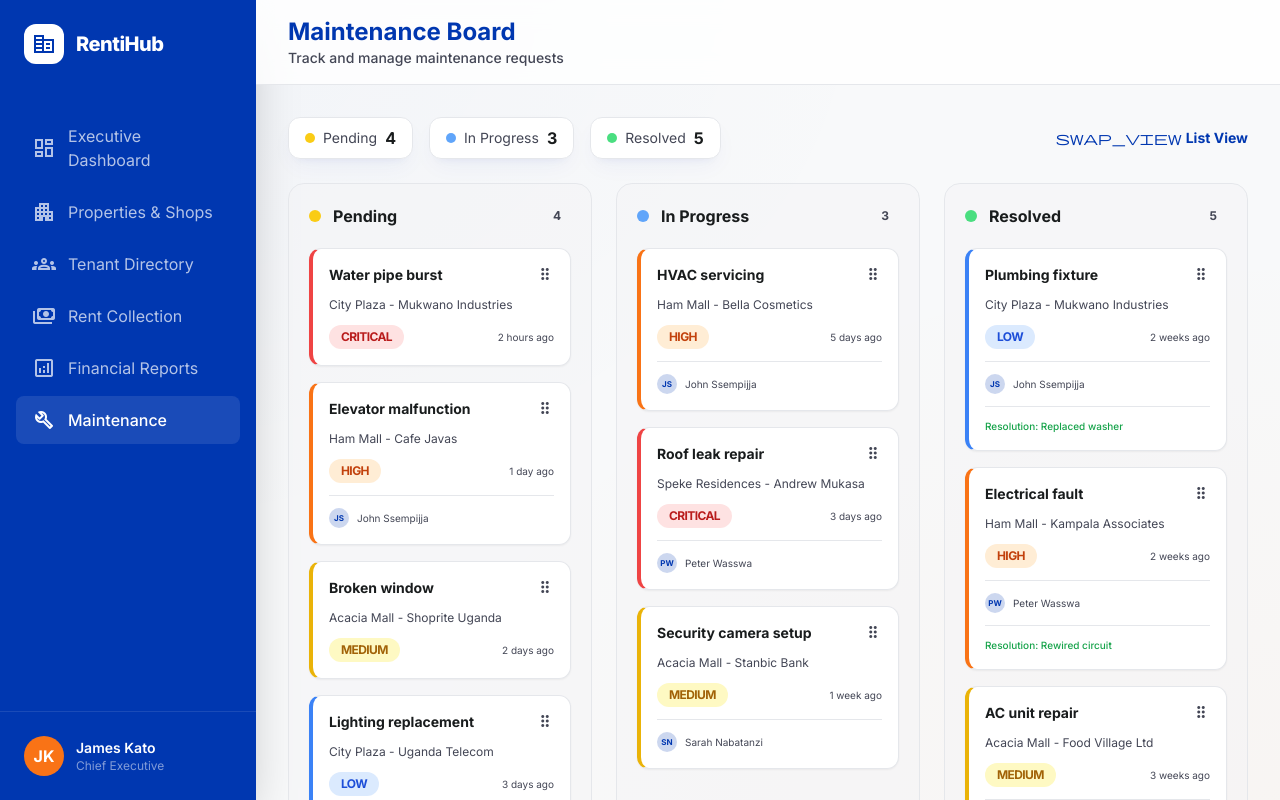
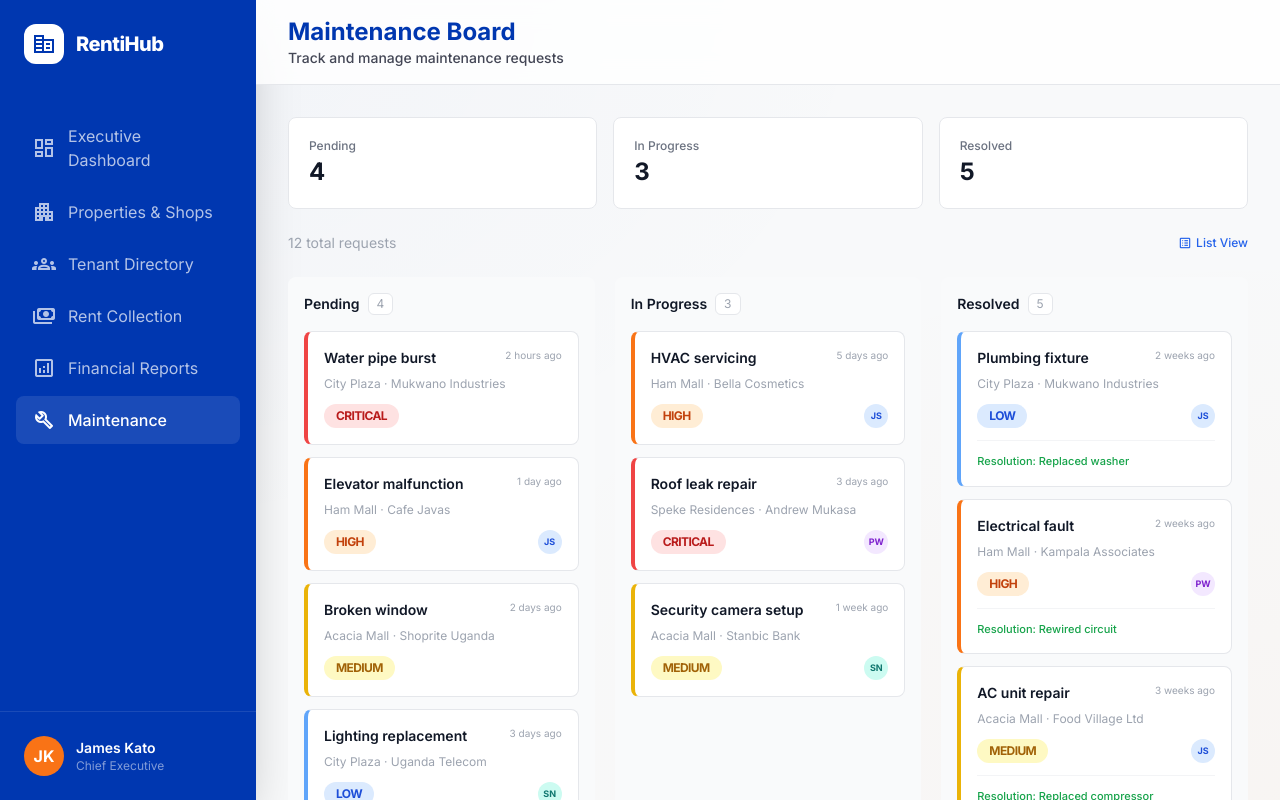
Before and after one commit to RockieRaheem/Renti-Hub, a React (Vite) app: page /maintenance-board in a window 1280 px wide. Built offline with nearby package versions, Linux system fonts and the light colour scheme.

Commit message:
Modify the maintenance dashboard

```diff
--- a/src/data/maintenance.js
+++ b/src/data/maintenance.js
@@ -1,10 +1,10 @@
-export const maintenanceStats = { pending: 4, inProgress: 3, resolved: 5, total: 12 }
+export const maintenanceStats = { pending: 4, inProgress: 3, resolved: 5 }
 
 export const requests = {
   pending: [
-    { id: 1, title: 'Water pipe burst', property: 'City Plaza', priority: 'Critical', tenant: 'Mukwano Industries', date: '2 hours ago', assignee: 'Unassigned' },
+    { id: 1, title: 'Water pipe burst', property: 'City Plaza', priority: 'Critical', tenant: 'Mukwano Industries', date: '2 hours ago', assignee: null },
     { id: 2, title: 'Elevator malfunction', property: 'Ham Mall', priority: 'High', tenant: 'Cafe Javas', date: '1 day ago', assignee: 'John Ssempijja' },
-    { id: 3, title: 'Broken window', property: 'Acacia Mall', priority: 'Medium', tenant: 'Shoprite Uganda', date: '2 days ago', assignee: 'Unassigned' },
+    { id: 3, title: 'Broken window', property: 'Acacia Mall', priority: 'Medium', tenant: 'Shoprite Uganda', date: '2 days ago', assignee: null },
     { id: 4, title: 'Lighting replacement', property: 'City Plaza', priority: 'Low', tenant: 'Uganda Telecom', date: '3 days ago', assignee: 'Sarah Nabatanzi' },
   ],
   inProgress: [
@@ -20,3 +20,28 @@ export const requests = {
     { id: 12, title: 'Paint touch-up', property: 'Ham Mall', priority: 'Low', tenant: 'Cafe Javas', date: '1 month ago', assignee: 'Peter Wasswa', resolution: 'Completed' },
   ],
 }
+
+function initials(name) {
+  return name.split(' ').map((w) => w[0]).join('')
+}
+
+const assigneeColors = {
+  'John Ssempijja': 'bg-blue-100 text-blue-700',
+  'Peter Wasswa': 'bg-purple-100 text-purple-700',
+  'Sarah Nabatanzi': 'bg-teal-100 text-teal-700',
+}
+
+export function getAssigneeColor(name) {
+  return assigneeColors[name] || 'bg-gray-100 text-gray-700'
+}
+
+export function assigneeInitials(name) {
+  return initials(name)
+}
+
+export const priorityBorders = {
+  Critical: 'border-l-red-500',
+  High: 'border-l-orange-500',
+  Medium: 'border-l-yellow-500',
+  Low: 'border-l-blue-400',
+}
--- a/src/pages/MaintenanceBoard.jsx
+++ b/src/pages/MaintenanceBoard.jsx
@@ -1,47 +1,40 @@
 import { Link } from 'react-router-dom'
 import StatusBadge from '../components/ui/StatusBadge'
-import { maintenanceStats, requests } from '../data/maintenance'
-
-const priorityColor = { Critical: 'border-l-red-500', High: 'border-l-orange-500', Medium: 'border-l-yellow-500', Low: 'border-l-blue-500' }
+import { maintenanceStats, requests, getAssigneeColor, assigneeInitials, priorityBorders } from '../data/maintenance'
 
 function KanbanCard({ item }) {
   return (
-    <div className={`bg-white rounded-xl border border-border-subtle shadow-sm p-4 border-l-4 ${priorityColor[item.priority] || 'border-l-gray-300'} hover:shadow-md transition-shadow`}>
-      <div className="flex justify-between items-start mb-3">
-        <h4 className="font-bold text-sm text-on-surface">{item.title}</h4>
-        <span className="material-symbols-outlined text-on-surface-variant text-[18px] cursor-grab">drag_indicator</span>
+    <div className={`bg-white rounded-lg border border-gray-200 border-l-4 ${priorityBorders[item.priority] || 'border-l-gray-300'} p-4`}>
+      <div className="flex items-start justify-between mb-2">
+        <h4 className="text-sm font-semibold text-gray-900">{item.title}</h4>
+        <span className="text-[10px] text-gray-400 whitespace-nowrap ml-3">{item.date}</span>
       </div>
-      <p className="text-xs text-on-surface-variant mb-3">{item.property} - {item.tenant}</p>
-      <div className="flex justify-between items-center">
+      <p className="text-xs text-gray-400 mb-3">{item.property} &middot; {item.tenant}</p>
+      <div className="flex items-center justify-between">
         <StatusBadge status={item.priority} />
-        <span className="text-[10px] text-on-surface-variant">{item.date}</span>
+        {item.assignee && (
+          <div className={`w-6 h-6 rounded-full flex items-center justify-center text-[9px] font-bold ${getAssigneeColor(item.assignee)}`}>
+            {assigneeInitials(item.assignee)}
+          </div>
+        )}
       </div>
-      {item.assignee && item.assignee !== 'Unassigned' && (
-        <div className="mt-3 pt-3 border-t border-border-subtle flex items-center gap-2">
-          <div className="w-5 h-5 rounded-full bg-primary/20 flex items-center justify-center text-[8px] font-bold text-primary">
-            {item.assignee.split(' ').map((w) => w[0]).join('')}
-          </div>
-          <span className="text-[10px] text-on-surface-variant">{item.assignee}</span>
-        </div>
-      )}
       {item.resolution && (
-        <div className="mt-3 pt-3 border-t border-border-subtle">
-          <p className="text-[10px] text-status-paid font-medium">Resolution: {item.resolution}</p>
-        </div>
+        <p className="mt-3 pt-3 border-t border-gray-100 text-[11px] text-green-600 font-medium">
+          Resolution: {item.resolution}
+        </p>
       )}
     </div>
   )
 }
 
-function KanbanColumn({ title, count, color, items }) {
+function KanbanColumn({ title, count, items }) {
   return (
-    <div className="bg-surface-container-low/50 rounded-2xl p-5 border border-border-subtle">
-      <div className="flex items-center gap-3 mb-5">
-        <div className={`w-3 h-3 rounded-full ${color}`} />
-        <h3 className="font-bold text-on-surface">{title}</h3>
-        <span className={`ml-auto px-2.5 py-0.5 text-xs font-bold rounded-full ${color}/10 text-on-surface-variant`}>{count}</span>
+    <div className="bg-gray-50 rounded-lg p-4">
+      <div className="flex items-center gap-2 mb-4">
+        <h3 className="text-sm font-semibold text-gray-900">{title}</h3>
+        <span className="text-xs text-gray-400 bg-white border border-gray-200 rounded-md px-2 py-0.5">{count}</span>
       </div>
-      <div className="space-y-4 min-h-[300px]">
+      <div className="space-y-3">
         {items.map((item) => <KanbanCard key={item.id} item={item} />)}
       </div>
     </div>
@@ -49,31 +42,36 @@ function KanbanColumn({ title, count, color, items }) {
 }
 
 export default function MaintenanceBoard() {
+  const columns = [
+    { title: 'Pending', count: maintenanceStats.pending, items: requests.pending },
+    { title: 'In Progress', count: maintenanceStats.inProgress, items: requests.inProgress },
+    { title: 'Resolved', count: maintenanceStats.resolved, items: requests.resolved },
+  ]
+
   return (
-    <div className="p-8 space-y-6">
-      <div className="flex justify-between items-center">
-        <div className="flex gap-4">
-          {[
-            { label: 'Pending', value: maintenanceStats.pending, color: 'bg-yellow-400' },
-            { label: 'In Progress', value: maintenanceStats.inProgress, color: 'bg-blue-400' },
-            { label: 'Resolved', value: maintenanceStats.resolved, color: 'bg-green-400' },
-          ].map((s, i) => (
-            <div key={i} className="flex items-center gap-2 bg-white px-4 py-2 rounded-xl shadow-premium border border-border-subtle">
-              <div className={`w-2.5 h-2.5 rounded-full ${s.color}`} />
-              <span className="text-sm text-on-surface-variant">{s.label}</span>
-              <span className="font-bold text-on-surface">{s.value}</span>
-            </div>
-          ))}
-        </div>
-        <Link to="/maintenance-requests" className="text-primary text-sm font-bold hover:underline flex items-center gap-1">
-          <span className="material-symbols-outlined text-sm">swap_view</span> List View
+    <div className="p-6 md:p-8 space-y-6">
+
+      <div className="grid grid-cols-3 gap-4">
+        {columns.map((c) => (
+          <div key={c.title} className="bg-white rounded-lg border border-gray-200 p-5">
+            <p className="text-xs text-gray-500 font-medium mb-0.5">{c.title}</p>
+            <p className="text-2xl font-bold text-gray-900">{c.count}</p>
+          </div>
+        ))}
+      </div>
+
+      <div className="flex items-center justify-between">
+        <p className="text-sm text-gray-400">{maintenanceStats.pending + maintenanceStats.inProgress + maintenanceStats.resolved} total requests</p>
+        <Link to="/maintenance-requests" className="text-xs font-medium text-blue-600 hover:text-blue-700 flex items-center gap-1">
+          <span className="material-symbols-outlined text-sm">list_alt</span>
+          List View
         </Link>
       </div>
 
-      <div className="grid grid-cols-1 md:grid-cols-3 gap-6">
-        <KanbanColumn title="Pending" count={requests.pending.length} color="bg-yellow-400" items={requests.pending} />
-        <KanbanColumn title="In Progress" count={requests.inProgress.length} color="bg-blue-400" items={requests.inProgress} />
-        <KanbanColumn title="Resolved" count={requests.resolved.length} color="bg-green-400" items={requests.resolved} />
+      <div className="grid grid-cols-1 md:grid-cols-3 gap-5">
+        {columns.map((c) => (
+          <KanbanColumn key={c.title} title={c.title} count={c.count} items={c.items} />
+        ))}
       </div>
     </div>
   )
--- a/src/pages/MaintenanceRequests.jsx
+++ b/src/pages/MaintenanceRequests.jsx
@@ -1,47 +1,57 @@
 import { useState } from 'react'
 import { Link } from 'react-router-dom'
 import StatusBadge from '../components/ui/StatusBadge'
-import { requests } from '../data/maintenance'
+import { requests, getAssigneeColor, assigneeInitials, priorityBorders } from '../data/maintenance'
 
 const allRequests = [...requests.pending, ...requests.inProgress, ...requests.resolved]
 
-const statusClass = (r) => {
-  if (r.resolution) return 'bg-status-paid/10 text-status-paid'
-  if (r.assignee && r.assignee !== 'Unassigned') return 'bg-blue-100 text-blue-700'
-  return 'bg-yellow-100 text-yellow-700'
+const statusMeta = (r) => {
+  if (r.resolution) return { label: 'Resolved', class: 'bg-green-50 text-green-700' }
+  if (r.assignee) return { label: 'In Progress', class: 'bg-blue-50 text-blue-700' }
+  return { label: 'Pending', class: 'bg-yellow-50 text-yellow-700' }
 }
-const statusLabel = (r) => {
-  if (r.resolution) return 'Resolved'
-  if (r.assignee && r.assignee !== 'Unassigned') return 'In Progress'
-  return 'Pending'
+
+function KanbanCard({ item }) {
+  return (
+    <div className={`bg-white rounded-lg border border-gray-200 border-l-4 ${priorityBorders[item.priority] || 'border-l-gray-300'} p-4`}>
+      <div className="flex items-start justify-between mb-2">
+        <h4 className="text-sm font-semibold text-gray-900">{item.title}</h4>
+        <span className="text-[10px] text-gray-400 whitespace-nowrap ml-3">{item.date}</span>
+      </div>
+      <p className="text-xs text-gray-400 mb-3">{item.property} &middot; {item.tenant}</p>
+      <div className="flex items-center justify-between">
+        <StatusBadge status={item.priority} />
+        {item.assignee && (
+          <div className={`w-6 h-6 rounded-full flex items-center justify-center text-[9px] font-bold ${getAssigneeColor(item.assignee)}`}>
+            {assigneeInitials(item.assignee)}
+          </div>
+        )}
+      </div>
+      {item.resolution && (
+        <p className="mt-3 pt-3 border-t border-gray-100 text-[11px] text-green-600 font-medium">
+          Resolution: {item.resolution}
+        </p>
+      )}
+    </div>
+  )
 }
 
 function KanbanView() {
   const columns = [
-    { title: 'Pending', items: requests.pending, color: 'bg-yellow-400' },
-    { title: 'In Progress', items: requests.inProgress, color: 'bg-blue-400' },
-    { title: 'Resolved', items: requests.resolved, color: 'bg-green-400' },
+    { title: 'Pending', items: requests.pending },
+    { title: 'In Progress', items: requests.inProgress },
+    { title: 'Resolved', items: requests.resolved },
   ]
   return (
-    <div className="grid grid-cols-1 md:grid-cols-3 gap-6">
+    <div className="grid grid-cols-1 md:grid-cols-3 gap-5">
       {columns.map((col) => (
-        <div key={col.title} className="bg-surface-container-low/50 rounded-2xl p-5 border border-border-subtle">
-          <div className="flex items-center gap-3 mb-5">
-            <div className={`w-3 h-3 rounded-full ${col.color}`} />
-            <h3 className="font-bold text-on-surface">{col.title}</h3>
-            <span className="ml-auto px-2.5 py-0.5 text-xs font-bold rounded-full bg-white/50 text-on-surface-variant">{col.items.length}</span>
+        <div key={col.title} className="bg-gray-50 rounded-lg p-4">
+          <div className="flex items-center gap-2 mb-4">
+            <h3 className="text-sm font-semibold text-gray-900">{col.title}</h3>
+            <span className="text-xs text-gray-400 bg-white border border-gray-200 rounded-md px-2 py-0.5">{col.items.length}</span>
           </div>
-          <div className="space-y-4">
-            {col.items.map((item) => (
-              <div key={item.id} className="bg-white rounded-xl border border-border-subtle shadow-sm p-4 hover:shadow-md transition-shadow">
-                <h4 className="font-bold text-sm text-on-surface mb-2">{item.title}</h4>
-                <p className="text-xs text-on-surface-variant mb-3">{item.property} - {item.tenant}</p>
-                <div className="flex justify-between items-center">
-                  <StatusBadge status={item.priority} />
-                  <span className="text-[10px] text-on-surface-variant">{item.date}</span>
-                </div>
-              </div>
-            ))}
+          <div className="space-y-3">
+            {col.items.map((item) => <KanbanCard key={item.id} item={item} />)}
           </div>
         </div>
       ))}
@@ -51,31 +61,49 @@ function KanbanView() {
 
 function ListView() {
   return (
-    <div className="bg-white rounded-2xl shadow-premium border border-border-subtle overflow-hidden">
-      <table className="w-full text-left">
-        <thead className="bg-surface-container-low">
-          <tr>
+    <div className="bg-white rounded-lg border border-gray-200 overflow-hidden">
+      <div className="overflow-x-auto">
+        <table className="w-full text-sm">
+          <thead>
+            <tr className="border-b border-gray-50">
               {['Request', 'Property', 'Tenant', 'Priority', 'Status', 'Assignee', 'Date'].map((h) => (
-              <th key={h} className="px-6 py-4 text-xs font-bold text-on-surface-variant uppercase tracking-widest">{h}</th>
+                <th key={h} className="text-left px-6 py-3 text-[11px] text-gray-400 font-semibold uppercase tracking-wider">{h}</th>
               ))}
             </tr>
           </thead>
-        <tbody className="divide-y divide-border-subtle">
-          {allRequests.map((r) => (
-            <tr key={r.id} className="hover:bg-surface-container-lowest transition-colors">
-              <td className="px-6 py-4 font-semibold text-sm text-on-surface">{r.title}</td>
-              <td className="px-6 py-4 text-sm text-on-surface-variant">{r.property}</td>
-              <td className="px-6 py-4 text-sm">{r.tenant}</td>
+          <tbody className="divide-y divide-gray-50">
+            {allRequests.map((r) => {
+              const sm = statusMeta(r)
+              return (
+                <tr key={r.id} className="hover:bg-gray-50 transition-colors">
+                  <td className="px-6 py-4 font-medium text-gray-900">{r.title}</td>
+                  <td className="px-6 py-4 text-gray-500">{r.property}</td>
+                  <td className="px-6 py-4 text-gray-700">{r.tenant}</td>
                   <td className="px-6 py-4"><StatusBadge status={r.priority} /></td>
                   <td className="px-6 py-4">
-                <span className={`px-3 py-1 text-xs font-bold rounded-full ${statusClass(r)}`}>{statusLabel(r)}</span>
+                    <span className={`${sm.class} px-2.5 py-1 text-[11px] font-semibold rounded-md`}>{sm.label}</span>
                   </td>
-              <td className="px-6 py-4 text-sm text-on-surface-variant">{r.assignee}</td>
-              <td className="px-6 py-4 text-sm text-on-surface-variant">{r.date}</td>
+                  <td className="px-6 py-4">
+                    <div className="flex items-center gap-2">
+                      {r.assignee ? (
+                        <>
+                          <div className={`w-6 h-6 rounded-full flex items-center justify-center text-[9px] font-bold ${getAssigneeColor(r.assignee)}`}>
+                            {assigneeInitials(r.assignee)}
+                          </div>
+                          <span className="text-gray-500 text-sm">{r.assignee}</span>
+                        </>
+                      ) : (
+                        <span className="text-gray-300 text-sm">Unassigned</span>
+                      )}
+                    </div>
+                  </td>
+                  <td className="px-6 py-4 text-gray-400">{r.date}</td>
                 </tr>
-          ))}
+              )
+            })}
           </tbody>
         </table>
+      </div>
     </div>
   )
 }
@@ -84,16 +112,29 @@ export default function MaintenanceRequests() {
   const [view, setView] = useState('kanban')
 
   return (
-    <div className="p-8 space-y-6">
-      <div className="flex justify-between items-center">
-        <div className="flex gap-2 bg-surface-container-low p-1 rounded-lg">
-          <button onClick={() => setView('kanban')} className={`px-4 py-1.5 text-sm font-bold rounded-md transition-all ${view === 'kanban' ? 'bg-white shadow-sm text-primary' : 'text-on-surface-variant'}`}>Kanban</button>
-          <button onClick={() => setView('list')} className={`px-4 py-1.5 text-sm font-bold rounded-md transition-all ${view === 'list' ? 'bg-white shadow-sm text-primary' : 'text-on-surface-variant'}`}>List</button>
+    <div className="p-6 md:p-8 space-y-6">
+      <div className="flex items-center justify-between">
+        <div className="flex items-center bg-gray-50 rounded-lg p-0.5 gap-0.5">
+          {['kanban', 'list'].map((v) => (
+            <button
+              key={v}
+              onClick={() => setView(v)}
+              className={`px-3 py-1.5 rounded-md text-xs font-medium transition-colors ${
+                view === v
+                  ? 'bg-white text-gray-900 shadow-sm'
+                  : 'text-gray-400 hover:text-gray-600'
+              }`}
+            >
+              {v === 'kanban' ? 'Kanban' : 'List'}
+            </button>
+          ))}
         </div>
-        <Link to="/maintenance-board" className="text-primary text-sm font-bold hover:underline flex items-center gap-1">
-          <span className="material-symbols-outlined text-sm">dashboard</span> Board View
+        <Link to="/maintenance-board" className="text-xs font-medium text-blue-600 hover:text-blue-700 flex items-center gap-1">
+          <span className="material-symbols-outlined text-sm">dashboard</span>
+          Board View
         </Link>
       </div>
+
       {view === 'kanban' ? <KanbanView /> : <ListView />}
     </div>
   )
```
Also changed, not shown: 5 other files (tests, documents, lock files or other folders). Lines whose indentation alone changed are shown as unchanged.
